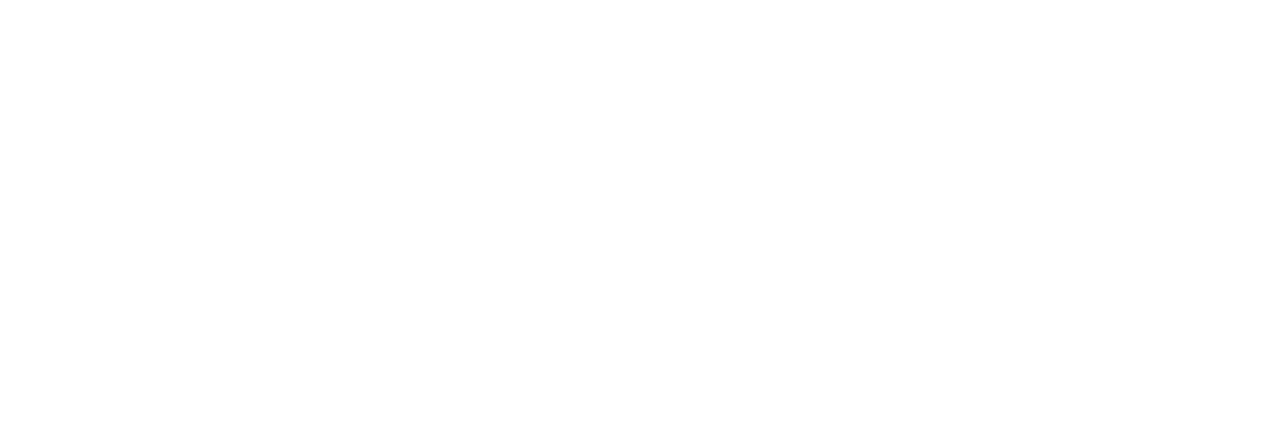
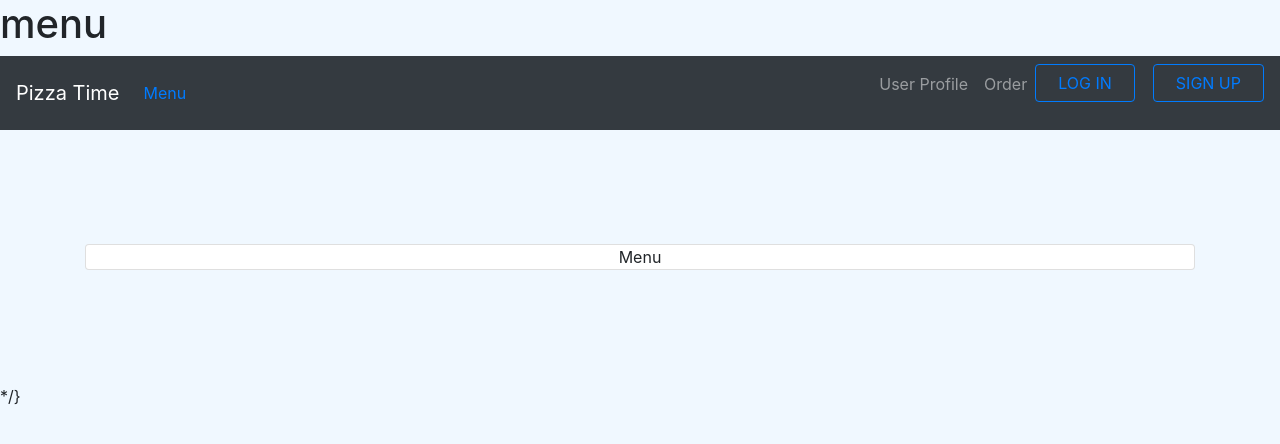
Before and after one commit to AJS3993/pizza-time, a React (Create React App) app: page /menu in a window 1280 px wide. Shown: the top 444 px of the page. Built offline with nearby package versions, Linux system fonts and the light colour scheme.

Commit message:
route to menu page

```diff
--- a/controllers/menu.js
+++ b/controllers/menu.js
@@ -1,5 +1,9 @@
 const Menu = require("../models/menu");
 
 module.exports = {
+index
+}
 
-}
+function index(req, res) {
+    console.log('index')
+   }
--- a/server.js
+++ b/server.js
@@ -14,6 +14,8 @@
 app.use(favicon(path.join(__dirname, "build", "favicon.ico")));
 app.use(express.static(path.join(__dirname, "build")));
 
+
+// app.use("/menu", require("./routes/menu"));
 // Put API routes here, before the "catch all" route
 app.use("/api/users", require("./routes/api/users"));
 app.use(require("./config/auth"));
--- a/src/components/NavBar/NavBar.jsx
+++ b/src/components/NavBar/NavBar.jsx
@@ -1,15 +1,16 @@
 import  {Nav, Navbar}  from 'react-bootstrap';
 import React from "react";
 import Login from "./../Login/Login";
-// import { Link } from "react-router-dom";
+import { Link } from "react-router-dom";
+// import MenuPage from "./../../pages/MenuPage/MenuPage"
 import "./NavBar.css";
 
 const NavBar = (props) => (
     <div>
       <Navbar bg="dark" variant="dark">
-    <Navbar.Brand href="#home">Pizza Time</Navbar.Brand>
+    <Navbar.Brand>Pizza Time</Navbar.Brand>
     <Nav className="mr-auto">
-      <Nav.Link href="#features">Menu</Nav.Link>
+    <Nav.Link><Link to="/menu">Menu</Link></Nav.Link>
     </Nav>
     <Nav>
     <Nav.Link href="#profile">User Profile</Nav.Link>
--- a/src/pages/App/App.js
+++ b/src/pages/App/App.js
@@ -4,6 +4,7 @@
 import SignupPage from "../SignupPage/SignupPage";
 import LoginPage from "../LoginPage/LoginPage";
 import userService from "../../utils/userService";
+import MenuPage from "./../MenuPage/MenuPage"
 import "bootstrap/dist/css/bootstrap.min.css";
 
 
@@ -60,6 +61,17 @@
               />
             )}
           />
+
+          <Route
+            exact
+            path="/menu"
+            render={({ history }) => (
+              <MenuPage
+
+                />
+            )}
+          />
+
         </Switch>
       </div>
     );
--- a/src/pages/HomePage/HomePage.css
+++ b/src/pages/HomePage/HomePage.css
@@ -1,3 +1,12 @@
+body{
+    background-color: aliceblue;
+}
+
 .col{
     text-align: center;
 }
+
+.top{
+    /* border: 2px solid black; */
+    margin: 10% 0 10% 0;
+}
--- a/src/pages/HomePage/HomePage.jsx
+++ b/src/pages/HomePage/HomePage.jsx
@@ -1,4 +1,4 @@
-import  {MDBContainer, MDBRow, MDBCol} from "mdbreact";
+import  {MDBContainer, MDBRow, MDBCol, Card} from "mdbreact";
 import React from "react";
 // import Login from "../../components/Login/Login";
 import NavBar from "../../components/NavBar/NavBar";
@@ -13,13 +13,13 @@
 
       <MDBContainer>
   <MDBRow>
-    <MDBCol className= "col" size="12">.col-6</MDBCol>
+  <MDBCol className= "col top" size="12"><Card>.col-6</Card></MDBCol>
   </MDBRow>
 
   <MDBRow>
-    <MDBCol className= "col" sm="4">.col-sm-4</MDBCol>
-    <MDBCol className= "col" sm="4">.col-sm-4</MDBCol>
-    <MDBCol className= "col" sm="4">.col-sm-4</MDBCol>
+    <MDBCol className= "col" sm="4"><Card>.col-6</Card></MDBCol>
+    <MDBCol className= "col" sm="4"><Card>.col-6</Card></MDBCol>
+    <MDBCol className= "col" sm="4"><Card>.col-6</Card></MDBCol>
   </MDBRow>
 
 </MDBContainer>
--- a/src/pages/LoginPage/LoginPage.jsx
+++ b/src/pages/LoginPage/LoginPage.jsx
@@ -2,6 +2,7 @@
 import { Link } from "react-router-dom";
 import "./LoginPage.css";
 import userService from "../../utils/userService";
+import NavBar from "../../components/NavBar/NavBar";
 
 class LoginPage extends Component {
   state = {
@@ -32,6 +33,7 @@
   render() {
     return (
       <div className="LoginPage">
+        <NavBar />
         <header className="header-footer">Log In</header>
         <form className="form-horizontal" onSubmit={this.handleSubmit}>
           <div className="form-group">
--- /dev/null
+++ b/src/pages/MenuPage/MenuPage.jsx
@@ -0,0 +1,29 @@
+import  {MDBContainer, MDBRow, MDBCol, Card} from "mdbreact";
+import React from "react";
+// import Login from "../../components/Login/Login";
+import NavBar from "../../components/NavBar/NavBar";
+import "./MenuPage.css";
+
+const MenuPage = () => {
+  return (
+    <div className="MenuPage">
+
+      <h1>menu</h1>
+
+<NavBar />
+
+
+      <MDBContainer>
+
+  <MDBRow>
+  <MDBCol className= "col top" size="12"><Card>Menu</Card></MDBCol>
+  </MDBRow>
+
+</MDBContainer> */}
+
+
+    </div>
+  );
+};
+
+export default MenuPage;
--- a/src/pages/SignupPage/SignupPage.jsx
+++ b/src/pages/SignupPage/SignupPage.jsx
@@ -1,6 +1,7 @@
 import React, { Component } from "react";
 import SignupForm from "../../components/SignupForm/SignupForm";
 import "./SignupPage.css";
+import NavBar from "../../components/NavBar/NavBar";
 
 class SignupPage extends Component {
   constructor(props) {
@@ -15,6 +16,7 @@
   render() {
     return (
       <div className="SignupPage">
+        <NavBar />
         <SignupForm {...this.props} updateMessage={this.updateMessage} />
         <p>{this.state.message}</p>
       </div>
```
Also changed, not shown: routes/menu.js (added, +13 -0 lines), src/components/SignupForm/SignupForm.jsx (+13 -0 lines), src/pages/MenuPage/MenuPage.css (added), 1 other file (tests, documents, lock files or other folders).
